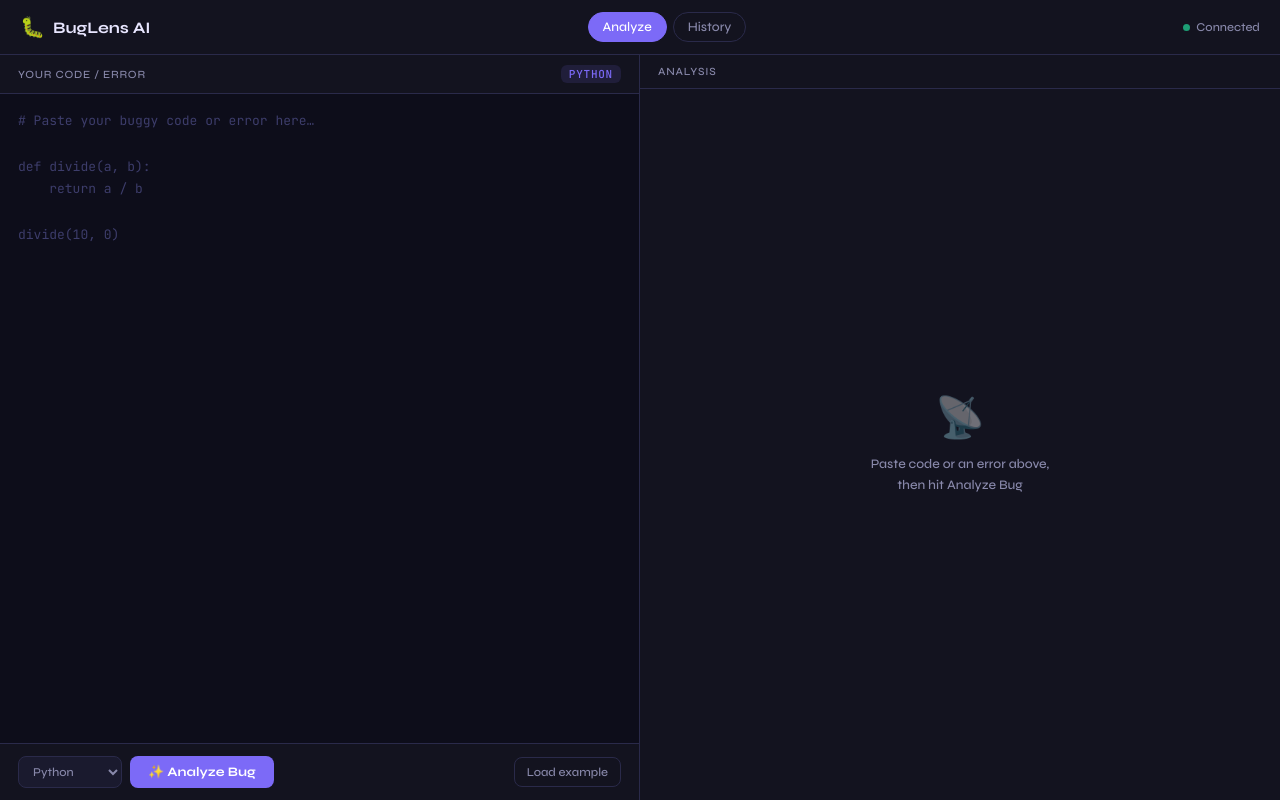
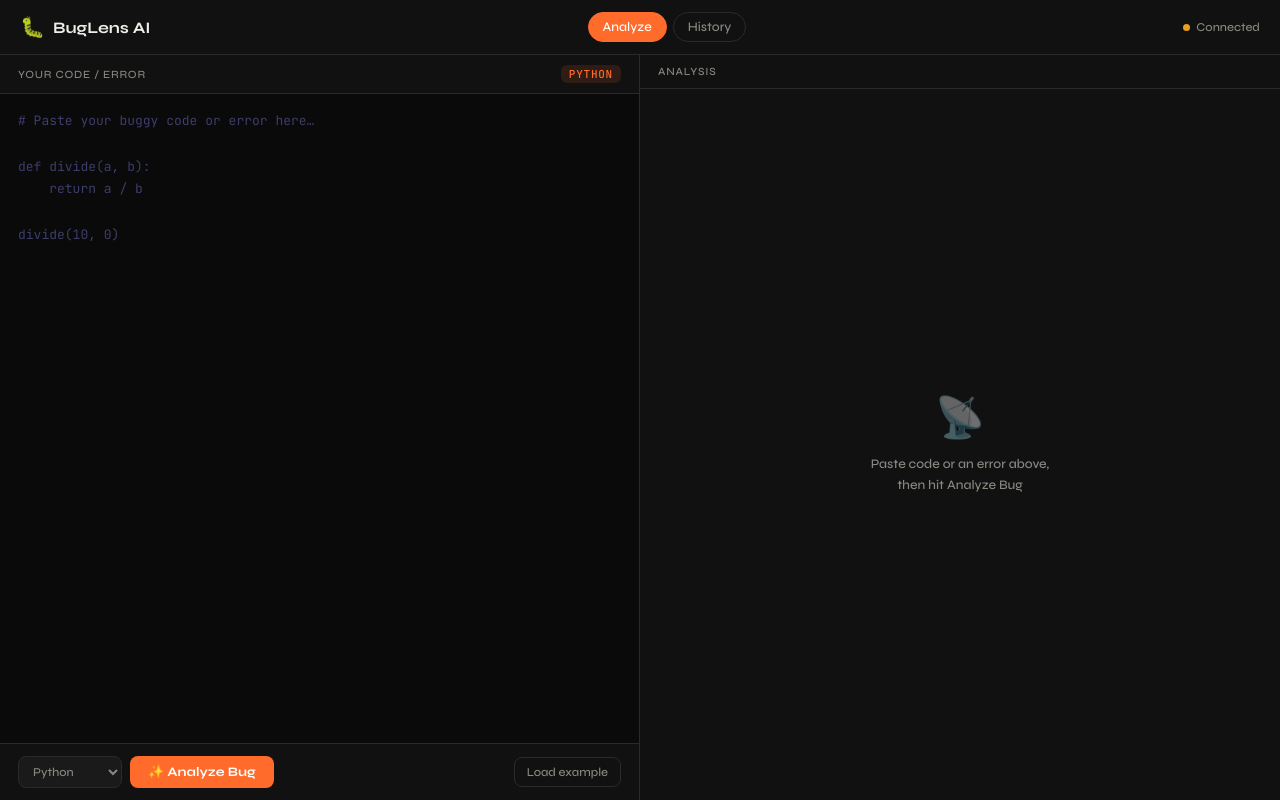
Before and after one commit to sabhyakumar/PS1-Project-AI-Debugging-Assistant, a React app in the folder frontend/: page / in a window 1280 px wide. Built offline with nearby package versions, Linux system fonts and the light colour scheme; the HTML template or start-up script is replaced by a standard one.

Commit message:
style: black and orange theme

```diff
--- a/frontend/src/App.css
+++ b/frontend/src/App.css
@@ -3,22 +3,22 @@
 *, *::before, *::after { box-sizing: border-box; margin: 0; padding: 0; }
 
 :root {
-  --bg: #0d0d1a;
-  --bg2: #13131f;
-  --bg3: #1a1a2e;
-  --border: #2a2a4a;
-  --text: #e8e6ff;
-  --text2: #8888aa;
-  --purple: #7c6af7;
-  --purple-light: #7c6af720;
-  --green: #1d9e75;
-  --green-light: #1d9e7520;
-  --red: #e24b4a;
-  --red-light: #e24b4a20;
-  --blue: #378add;
-  --blue-light: #378add20;
-  --amber: #ba7517;
-  --amber-light: #ba751720;
+  --bg: #0a0a0a;
+  --bg2: #111111;
+  --bg3: #1a1a1a;
+  --border: #2a2a2a;
+  --text: #f0ede8;
+  --text2: #888880;
+  --purple: #ff6b2b;
+  --purple-light: #ff6b2b20;
+  --green: #e8a020;
+  --green-light: #e8a02020;
+  --red: #ff4422;
+  --red-light: #ff442220;
+  --blue: #ff8c42;
+  --blue-light: #ff8c4220;
+  --amber: #ffb347;
+  --amber-light: #ffb34720;
 }
 
 html, body, #root { height: 100%; }
```
